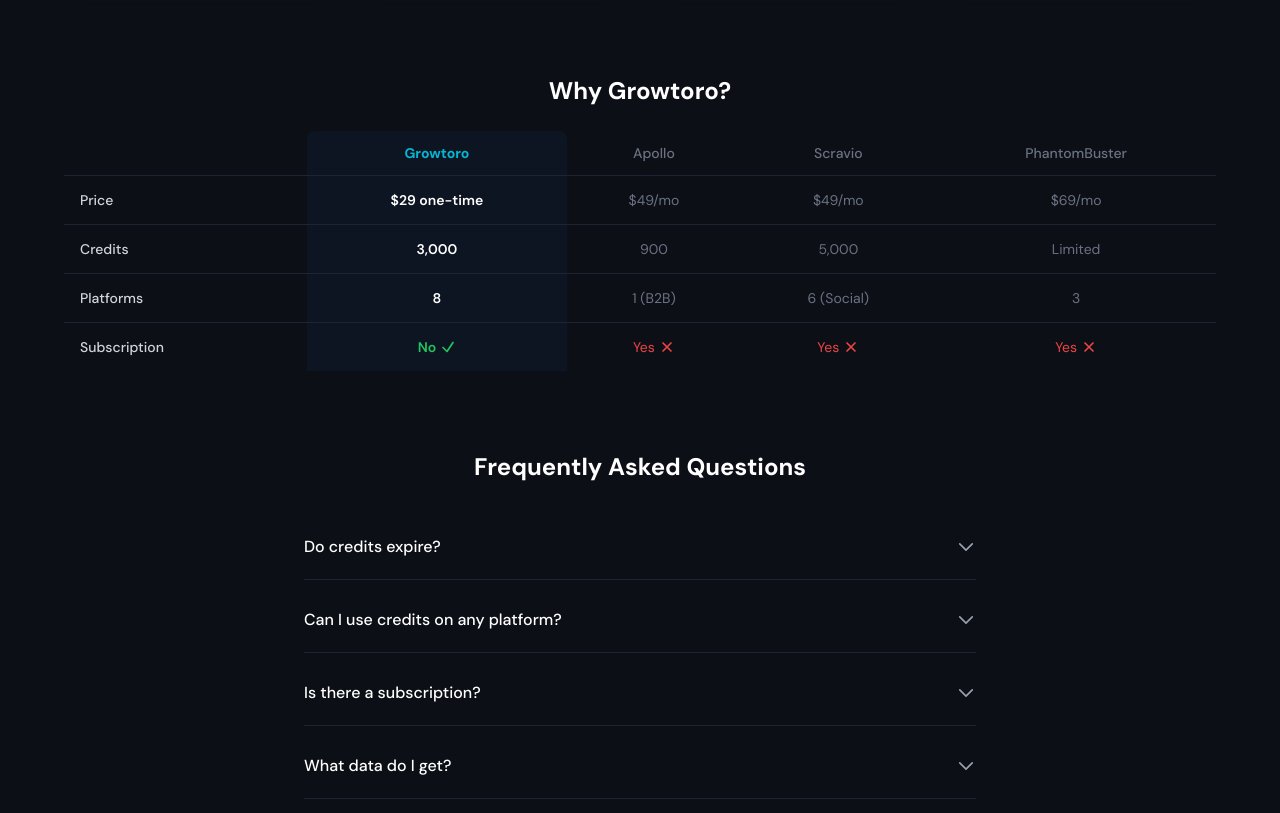
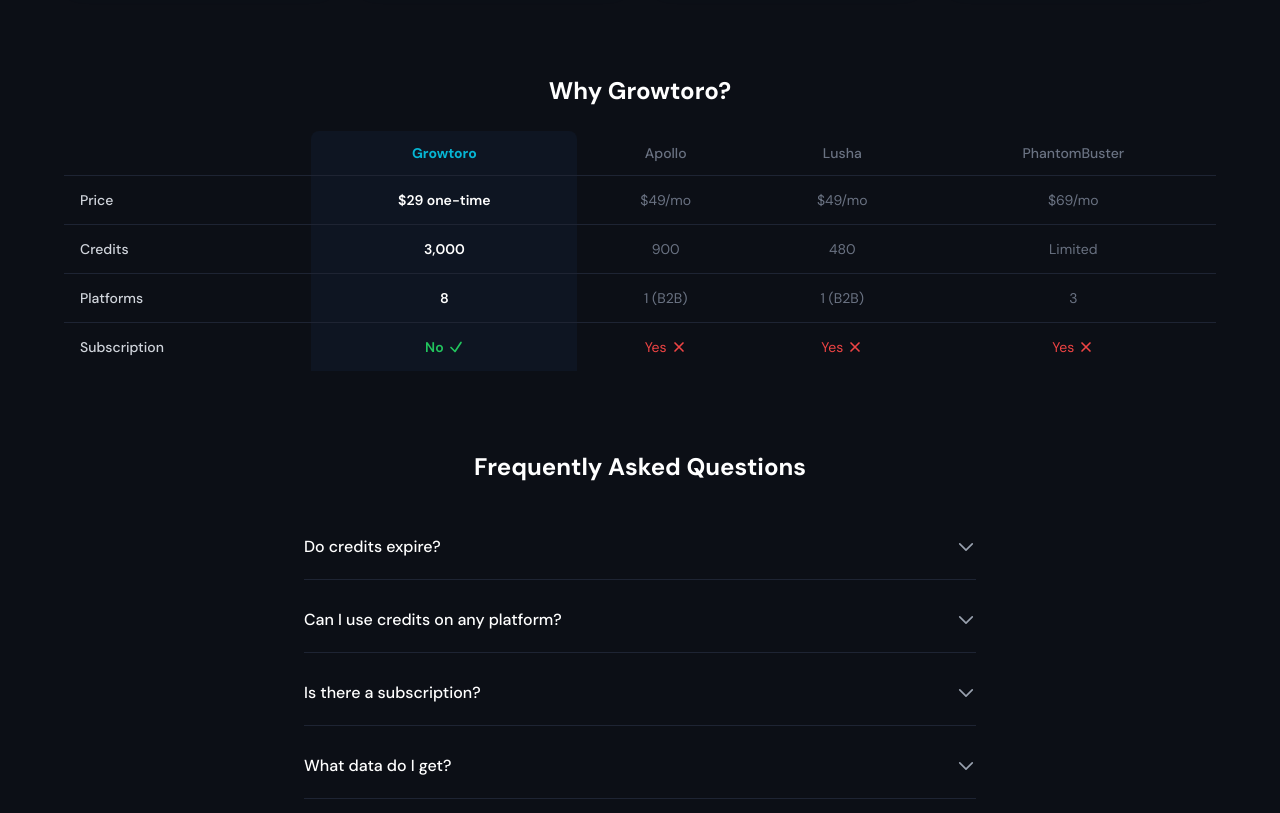
Before and after one commit to bward3321/growtoro-lead-finder, a Next.js app: page /dashboard/pricing in a window 1280 px wide. Shown: the part 1440-2253 px from the top of the page. Built offline with nearby package versions, Linux system fonts and the light colour scheme; no server answers.

Commit message:
fix: replace Scravio with Lusha in pricing comparison table
Co-Authored-By: Claude Opus 4.6 (1M context) <noreply@anthropic.com>

```diff
--- a/src/app/dashboard/pricing/page.tsx
+++ b/src/app/dashboard/pricing/page.tsx
@@ -363,15 +363,15 @@ export default function PricingPage() {
                   Growtoro
                 </th>
                 <th className="text-center text-sm font-medium text-gray-500 py-3 px-4">Apollo</th>
-                <th className="text-center text-sm font-medium text-gray-500 py-3 px-4">Scravio</th>
+                <th className="text-center text-sm font-medium text-gray-500 py-3 px-4">Lusha</th>
                 <th className="text-center text-sm font-medium text-gray-500 py-3 px-4">PhantomBuster</th>
               </tr>
             </thead>
             <tbody className="text-sm">
               {[
                 { label: "Price", gt: "$29 one-time", ap: "$49/mo", sc: "$49/mo", pb: "$69/mo" },
-                { label: "Credits", gt: "3,000", ap: "900", sc: "5,000", pb: "Limited" },
-                { label: "Platforms", gt: "8", ap: "1 (B2B)", sc: "6 (Social)", pb: "3" },
+                { label: "Credits", gt: "3,000", ap: "900", sc: "480", pb: "Limited" },
+                { label: "Platforms", gt: "8", ap: "1 (B2B)", sc: "1 (B2B)", pb: "3" },
                 { label: "Subscription", gt: "check", ap: "x", sc: "x", pb: "x" },
               ].map((row) => (
                 <tr key={row.label} className="border-t border-card-border">
```
